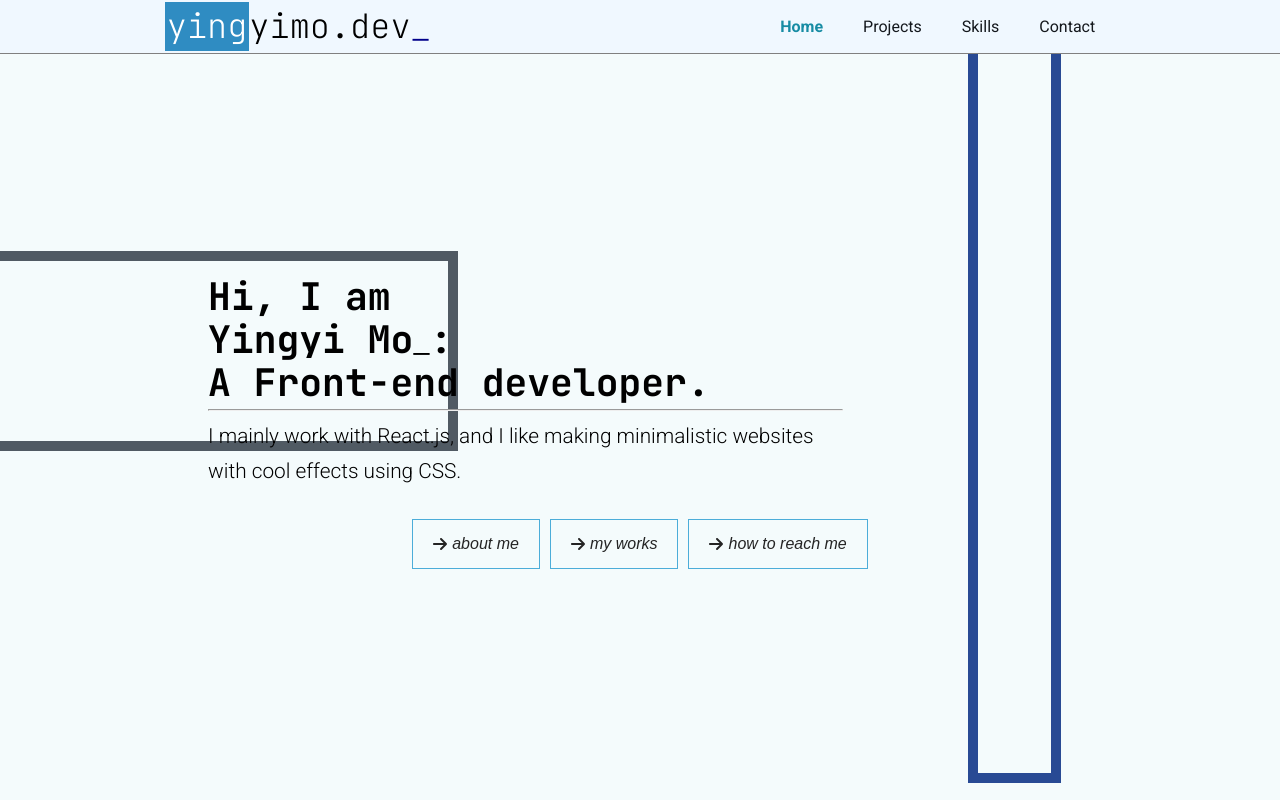
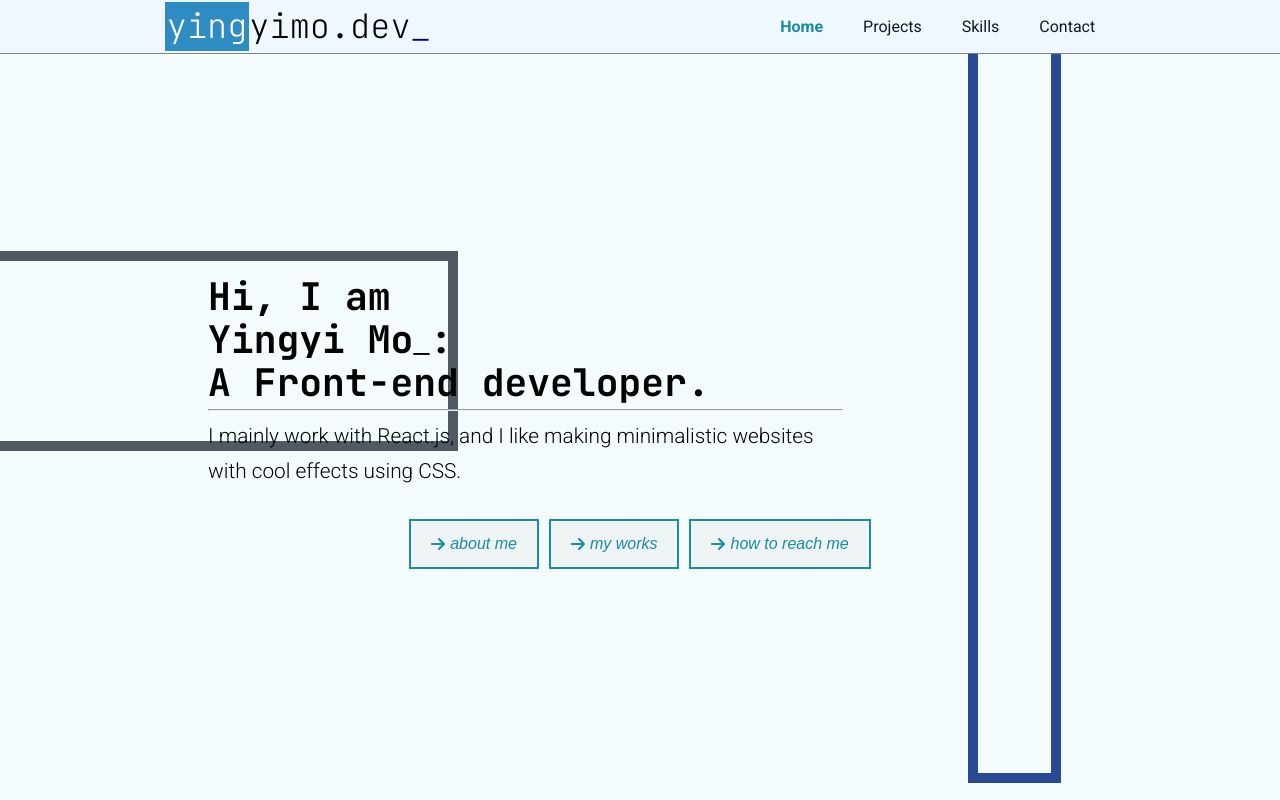
Before and after one commit to yingmo55/portflio-site, a React (Create React App) app: page / in a window 1280 px wide. Shown: the top 800 px of the page. Built offline with nearby package versions, Linux system fonts and the light colour scheme.

Commit message:
Adjust border and text color. Adjust background color

```diff
--- a/src/Components/NavButton/NavButton.css
+++ b/src/Components/NavButton/NavButton.css
@@ -1,10 +1,10 @@
 .heroNavButtons {
-    border: 1px solid rgba(41, 156, 209, 0.822);
-    background-color: transparent;
-    color: rgb(36, 36, 36);
+    border: 2px solid var(--mid-blue);
+    color: var(--mid-blue);
     border-radius: 0%;
     font-size: inherit;
     transition: all 1s linear;
+    background-color: rgba(226, 226, 226, 0.3);
 }
 
 .heroNavButtons:hover {
```
